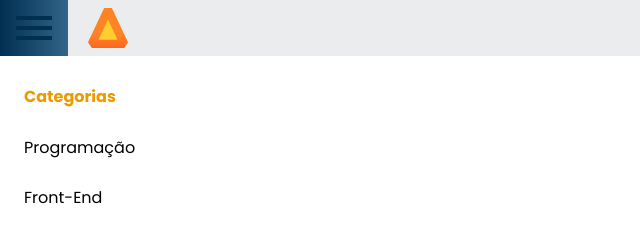
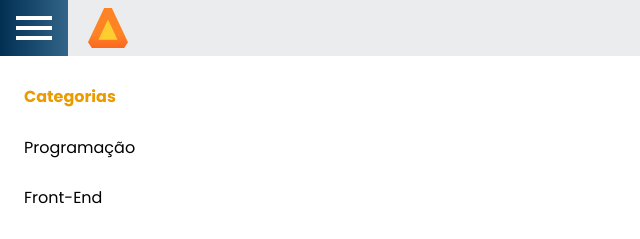
Before and after one commit to Volaxy/Course-Alura-HTML-e-CSS-Responsividade_com_Mobile-First, a plain HTML site: page Alura Books/index.html in a window 1280 px wide. Shown: the top 239 px of the page, 0-640 px from the left. Drawn offline with nearby package versions, Linux system fonts and the light colour scheme.

Commit message:
ADD - SVG Color Change

```diff
--- a/Alura Books/css/style.css
+++ b/Alura Books/css/style.css
@@ -143,11 +143,21 @@ a {
     justify-content: space-between;
 }
 
-    .header-menu__links {
+    .header-menu__hamburguer {
+        display: inline-block;
+
         margin-right: 1rem;
         margin-bottom: -.25rem;
         padding: 1rem;
+
+        fill: #002F52;
     }
+
+        .header-menu__hamburguer:hover {
+            background-image: var(--blue-linear-background);
+
+            fill: white;
+        }
 
         .header-menu__categories {
             position: absolute;
@@ -158,11 +168,7 @@ a {
             z-index: 2;
         }
 
-        .header-menu__links:hover {
-            background-image: var(--blue-linear-background);
-        }
-
-        .header-menu__links:hover + .header-menu__categories {
+        .header-menu__hamburguer:hover + .header-menu__categories {
             background-color: white;
             width: 60%;
             height: auto;
--- a/Alura Books/index.html
+++ b/Alura Books/index.html
@@ -18,7 +18,9 @@
         <!-- HEADER MENU -->
         <nav class="header-menu">
             <div>
-                <img class="header-menu__links" src="Images/Menu_Icon.svg" alt="Menu Hambûrguer">
+                <svg class="header-menu__hamburguer" width="36" height="24" viewBox="0 0 36 24" fill="none" xmlns="http://www.w3.org/2000/svg">
+                    <path d="M0 24H36V20H0V24ZM0 14H36V10H0V14ZM0 0V4H36V0H0Z"/>
+                </svg>
 
                 <nav class="header-menu__categories">
                     <ul>
```
